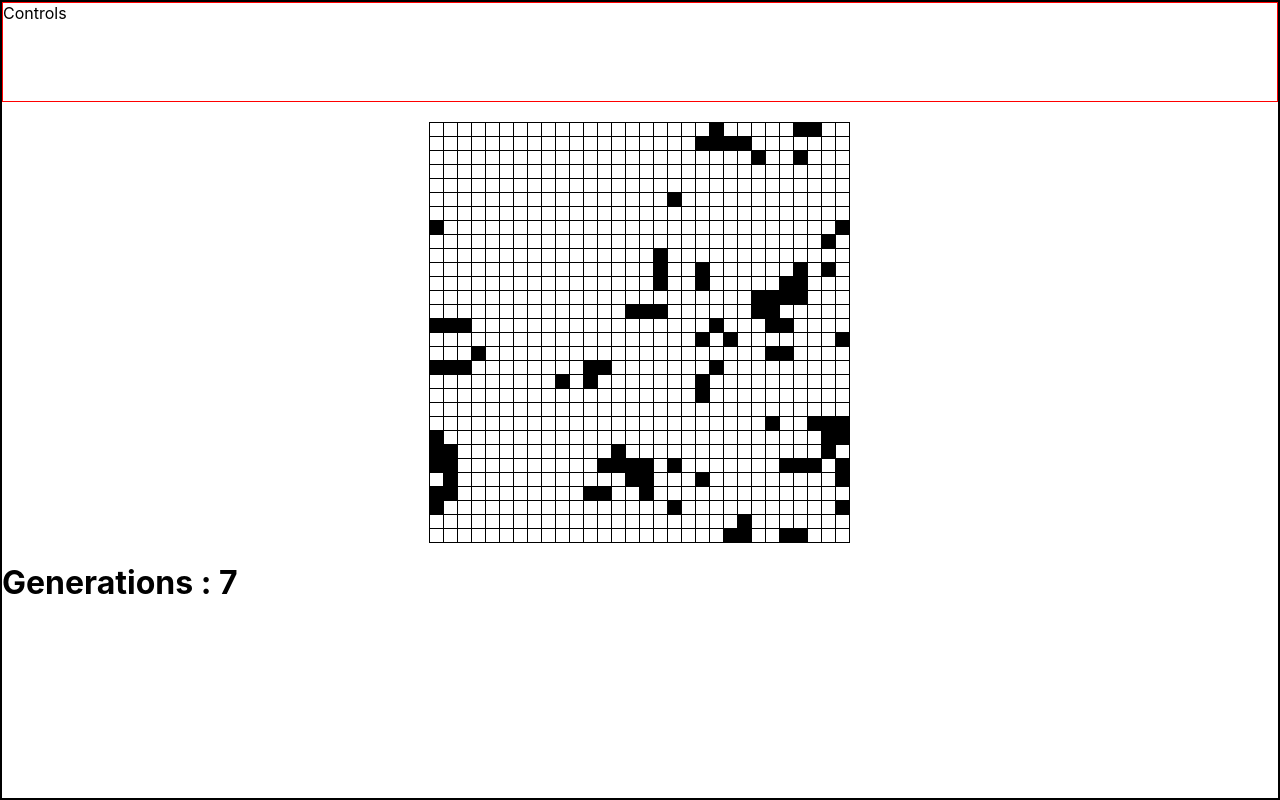
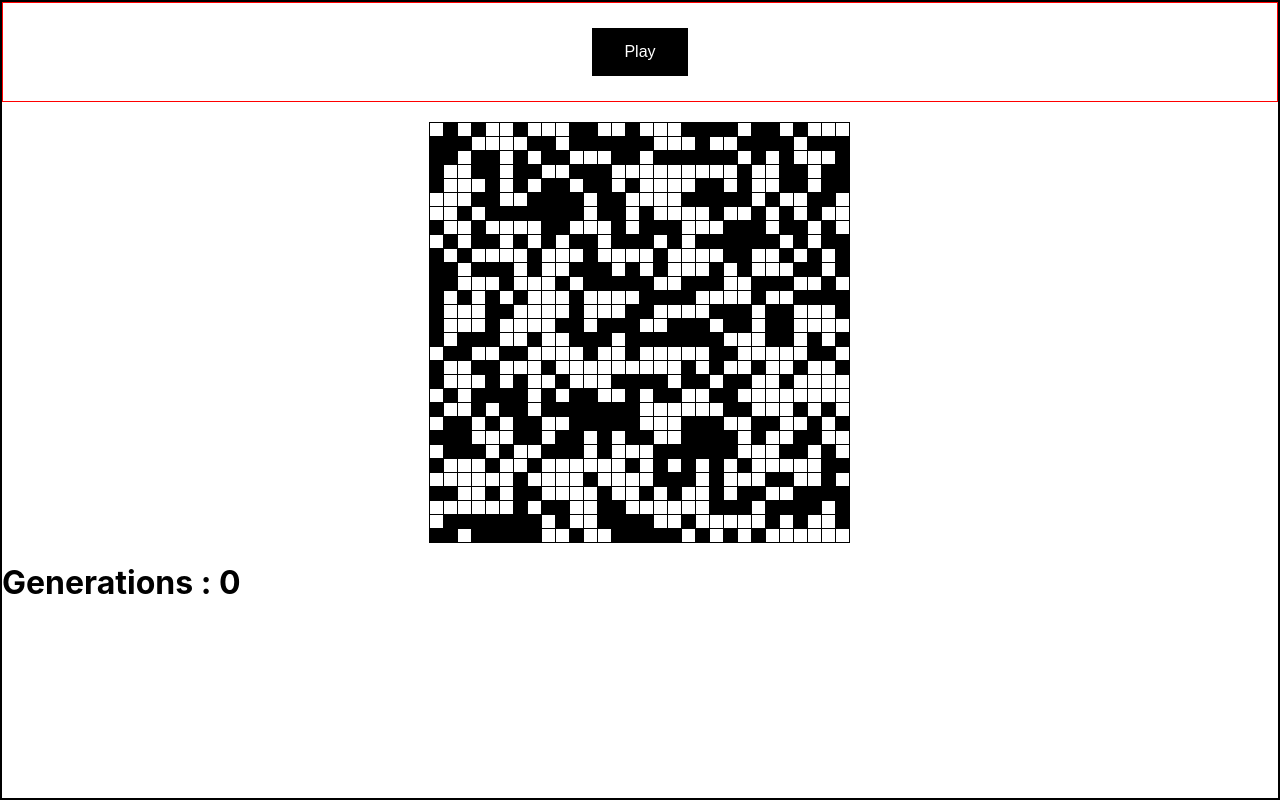
Before and after one commit to AGMETEOR/conway-game, a React (Create React App) app: page / in a window 1280 px wide. Built offline with nearby package versions, Linux system fonts and the light colour scheme.

Commit message:
Add game pause/play status

```diff
--- a/src/components/canvas/canvas.css
+++ b/src/components/canvas/canvas.css
@@ -1,11 +1,11 @@
-.grid {
+.conway-game__game-grid {
     width: 150px;
     line-height: 0;
     margin: auto;
     margin-top: 20px;
 }
 
-.box {
+.cell {
     display: inline-block;
     border: 1px solid black;
     width: 15px;
@@ -14,14 +14,14 @@
     margin-bottom: -1px;
 }
 
-.box:hover {
+.cell:hover {
     background-color: cadetblue;
 }
 
-.off {
+.dead {
     background-color: white;
 }
 
-.on {
+.alive {
     background-color: black;
 }
--- a/src/components/canvas/canvas.tsx
+++ b/src/components/canvas/canvas.tsx
@@ -20,7 +20,7 @@ class Canvas extends React.Component<Props, {}> {
         for( let i = 0; i < rows; i++){
             for( let j = 0; j < rows; j++){
                 let boxId = i + "_" + j
-                boxClass = gridFull[i][j] === 1 ? "box on" : "box off";
+                boxClass = gridFull[i][j] === 1 ? "cell alive" : "cell dead";
                 rowsArr.push(
                 <Box
                 boxClass={boxClass}
@@ -33,7 +33,7 @@ class Canvas extends React.Component<Props, {}> {
             }
         }
         return(
-            <div className="grid" style={{width: width}}>
+            <div className="conway-game__game-grid" style={{width: width}}>
                 {rowsArr}
             </div>
         )
--- a/src/components/game/game.css
+++ b/src/components/game/game.css
@@ -10,5 +10,21 @@
 }
 
 .conway-game__control-pane {
+    display: flex;
+    justify-content: space-evenly;
+    align-items: center;
     border: 1px solid red;
 }
+
+.conway-game__button {
+    background-color: black;
+    border: none;
+    color: white;
+    padding: 15px 32px;
+    text-align: center;
+    text-decoration: none;
+    display: inline-block;
+    font-size: 16px;
+    margin: 4px 2px;
+    cursor: pointer;
+  }
--- a/src/components/game/game.tsx
+++ b/src/components/game/game.tsx
@@ -2,15 +2,25 @@ import React from 'react';
 import Canvas from '../canvas/canvas';
 import './game.css';
 import { arrayClone } from '../../utils/helpers';
+import { GameAction } from '../../game-redux/types';
 
 export type Grid = Array<Array<number>>;
+
+type GameControlActions = {
+  play: (x: boolean) => GameAction;
+}
+
+type Props = {
+  gamePlayStatus: boolean;
+  actions: GameControlActions;
+}
 
 type State = {
   generation: number;
   gridFull: Grid;
 }
 
-class Game extends React.Component<{}, State> {
+class Game extends React.Component<Props, State> {
 
   private speed?: number;
   private rows: number;
@@ -90,8 +100,16 @@ class Game extends React.Component<{}, State> {
   }
 
   playButton = () => {
+    // clearInterval(this.intervalId);
+    const { actions } = this.props;
+    actions.play(true);
+    this.intervalId = setInterval(this.play, this.speed);
+  }
+
+  pauseButton = () => {
     clearInterval(this.intervalId);
-    this.intervalId = setInterval(this.play, this.speed);
+    const { actions } = this.props;
+    actions.play(false);
   }
 
   countCellNeighbours = (grid: Grid, x: number, y: number): number => {
@@ -132,10 +150,6 @@ class Game extends React.Component<{}, State> {
     return sum;
   }
 
-  componentDidMount() {
-    this.playButton();
-  }
-
   componentWillUnmount() {
     // clear all timers
     clearInterval(this.intervalId);
@@ -143,9 +157,15 @@ class Game extends React.Component<{}, State> {
 
   render() {
     const { gridFull } = this.state;
+    const { gamePlayStatus } = this.props;
     return (
       <div className="conway-game conway-game--control-pane-expanded">
-        <div className="conway-game__control-pane">Controls</div>
+        <div className="conway-game__control-pane">
+          <button className="conway-game__button"
+          onClick={gamePlayStatus ? () => this.pauseButton() : () => this.playButton()}>
+            {gamePlayStatus ? 'Pause' : 'Play'}
+          </button>
+        </div>
         <div>
           <Canvas
             gridFull={gridFull}
--- a/src/components/game/index.ts
+++ b/src/components/game/index.ts
@@ -1,22 +1,21 @@
 import { connect } from 'react-redux';
-import { bindActionCreators } from 'redux';
+import { bindActionCreators, Dispatch } from 'redux';
 import Game from './game';
-
-import {start} from '../../game-redux/actions';
-import { getGameStartStatus } from '../../game-redux/selectors';
+import {play} from '../../game-redux/actions';
+import { getGamePlayStatus } from '../../game-redux/selectors';
 import { GameState } from '../../game-redux/types';
 
 function mapStateToProps(state: GameState) {
-  const gameStartStatus = getGameStartStatus(state);
+  const gamePlayStatus = getGamePlayStatus(state);
   return {
-    gameStartStatus,
+    gamePlayStatus,
   };
 }
 
-function mapDispatchToProps(dispatch: any) {
+function mapDispatchToProps(dispatch: Dispatch) {
   return {
     actions: bindActionCreators({
-        start,
+        play,
     }, dispatch),
   };
 }
--- a/src/game-redux/actionTypes/index.ts
+++ b/src/game-redux/actionTypes/index.ts
@@ -1,2 +1,2 @@
 // As this gets bigger, we can implement a keyMirror
-export const START_GAME = 'start_game';
+export const TOGGLE_PLAY = 'toggle_play';
--- a/src/game-redux/actions/index.ts
+++ b/src/game-redux/actions/index.ts
@@ -1,8 +1,5 @@
-import {START_GAME} from '../actionTypes';
-import { DispatchFunc, GetStateFunc } from '../types';
+import {TOGGLE_PLAY} from '../actionTypes';
 
-export function start() {
-    return (dispatch: DispatchFunc, getState: GetStateFunc) => {
-        dispatch({type: START_GAME}, getState);
-    }
-}
+export function play(gameStatus: boolean) {
+    return {type: TOGGLE_PLAY, data: gameStatus};
+};
--- a/src/game-redux/reducers/index.ts
+++ b/src/game-redux/reducers/index.ts
@@ -1,15 +1,15 @@
 import { combineReducers } from "redux";
 import { GameAction } from "../types";
-import { START_GAME } from "../actionTypes";
+import { TOGGLE_PLAY } from "../actionTypes";
 
-function start(state =  false, action: GameAction) {
+function play(state =  false, action: GameAction) {
     switch (action.type) {
-        case START_GAME:
+        case TOGGLE_PLAY:
             return action.data;
     }
     return state;
 }
 
 export default combineReducers({
-    start,
+    play,
 });
--- a/src/game-redux/selectors/index.ts
+++ b/src/game-redux/selectors/index.ts
@@ -1,5 +1,5 @@
 import { GameState } from "../types";
 
-export function getGameStartStatus(state: GameState): boolean {
-    return state.start;
+export function getGamePlayStatus(state: GameState): boolean {
+    return state.play;
 };
--- a/src/game-redux/store/initialState.ts
+++ b/src/game-redux/store/initialState.ts
@@ -1,11 +1,7 @@
 import { GameState } from '../types';
 
 const state: GameState = {
-    start: false,
-    dimensions: {
-        rows: 40,
-        cols: 40,
-    },
+    play: false,
 };
 
 export default state;
```
Also changed, not shown: src/game-redux/types/index.ts (+1 -16 lines).
